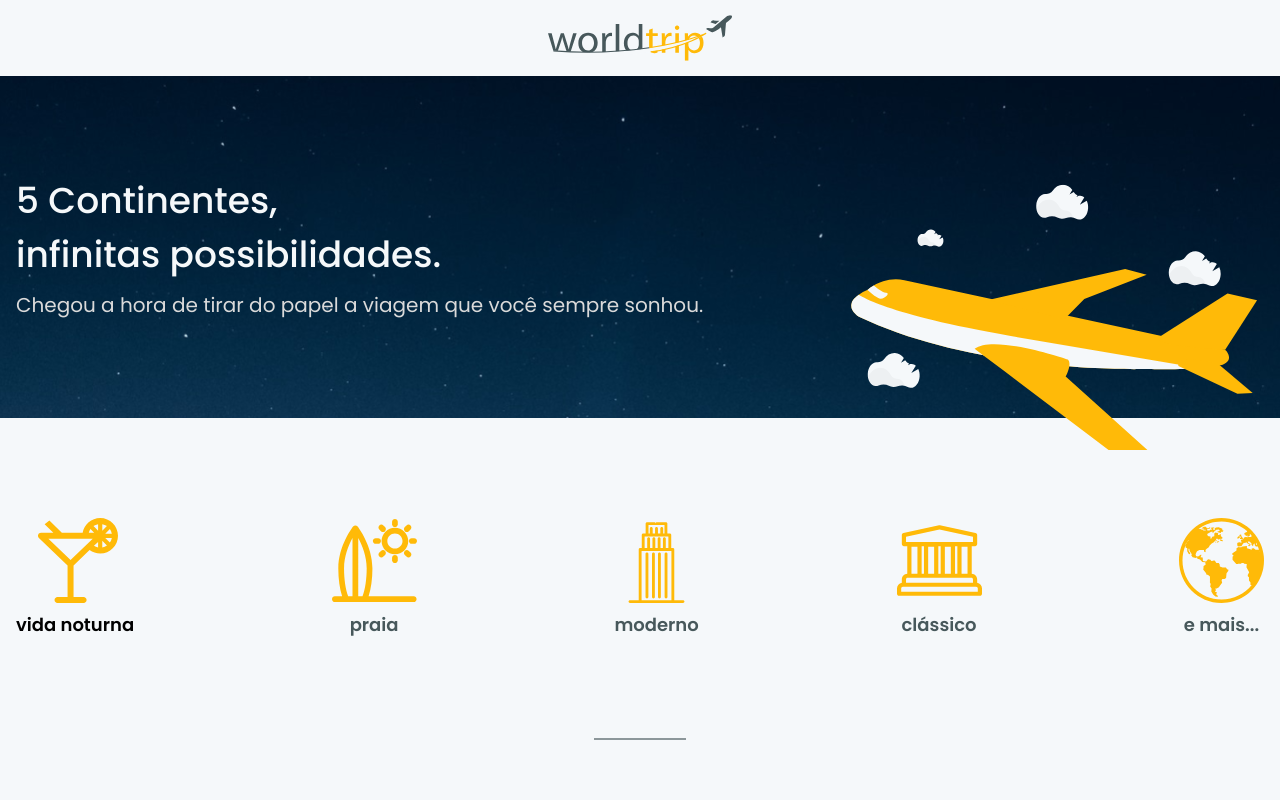
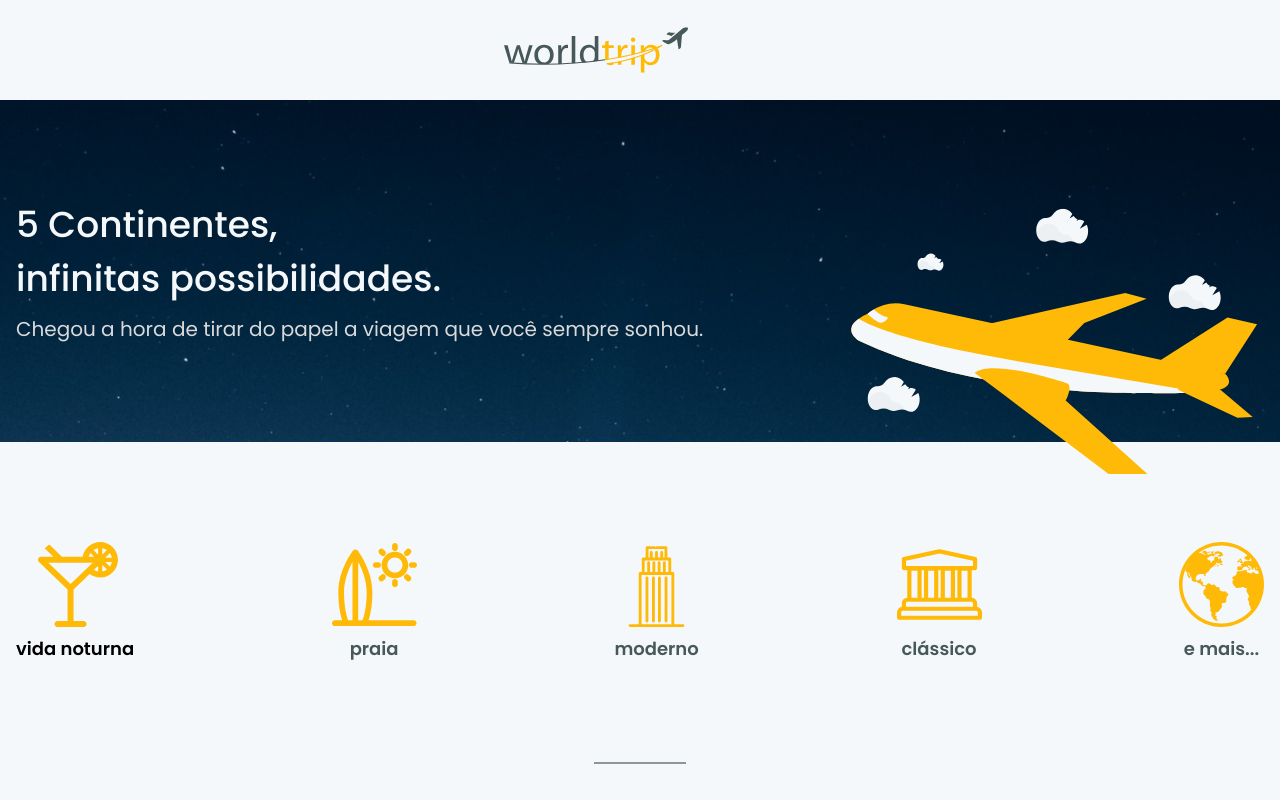
Before and after one commit to camilasatie/rocketseat-ignite-challenge-04, a Next.js app: page / in a window 1280 px wide. Shown: the top 800 px of the page. Built offline with nearby package versions, Linux system fonts and the light colour scheme.

Commit message:
fix: container size

```diff
--- a/src/components/Header.tsx
+++ b/src/components/Header.tsx
@@ -1,6 +1,6 @@
 import Link from 'next/link';
 
-import { Flex, Icon, Image, IconButton } from '@chakra-ui/react';
+import { Flex, Icon, Image, IconButton, Container } from '@chakra-ui/react';
 import { RiArrowLeftSLine } from 'react-icons/ri'
 
 type HeaderProps = {
@@ -21,13 +21,13 @@ export function Header({ isInternalPage }: HeaderProps) {
   );
 
   return (
+    <Container maxWidth='container.xl'>
       <Flex
         as='header'
         align='center'
         justify='space-between'
         maxWidth={['1160']}
-      margin='0 auto'
-      padding='15px'
+        py={['15px', '27px']}
       >
         { isInternalPage && renderBackBtn() }
         <Image
@@ -38,5 +38,6 @@ export function Header({ isInternalPage }: HeaderProps) {
           margin='auto'
         />
       </Flex>
+    </Container>
   );
 }
```
Lines whose indentation alone changed are shown as unchanged.
